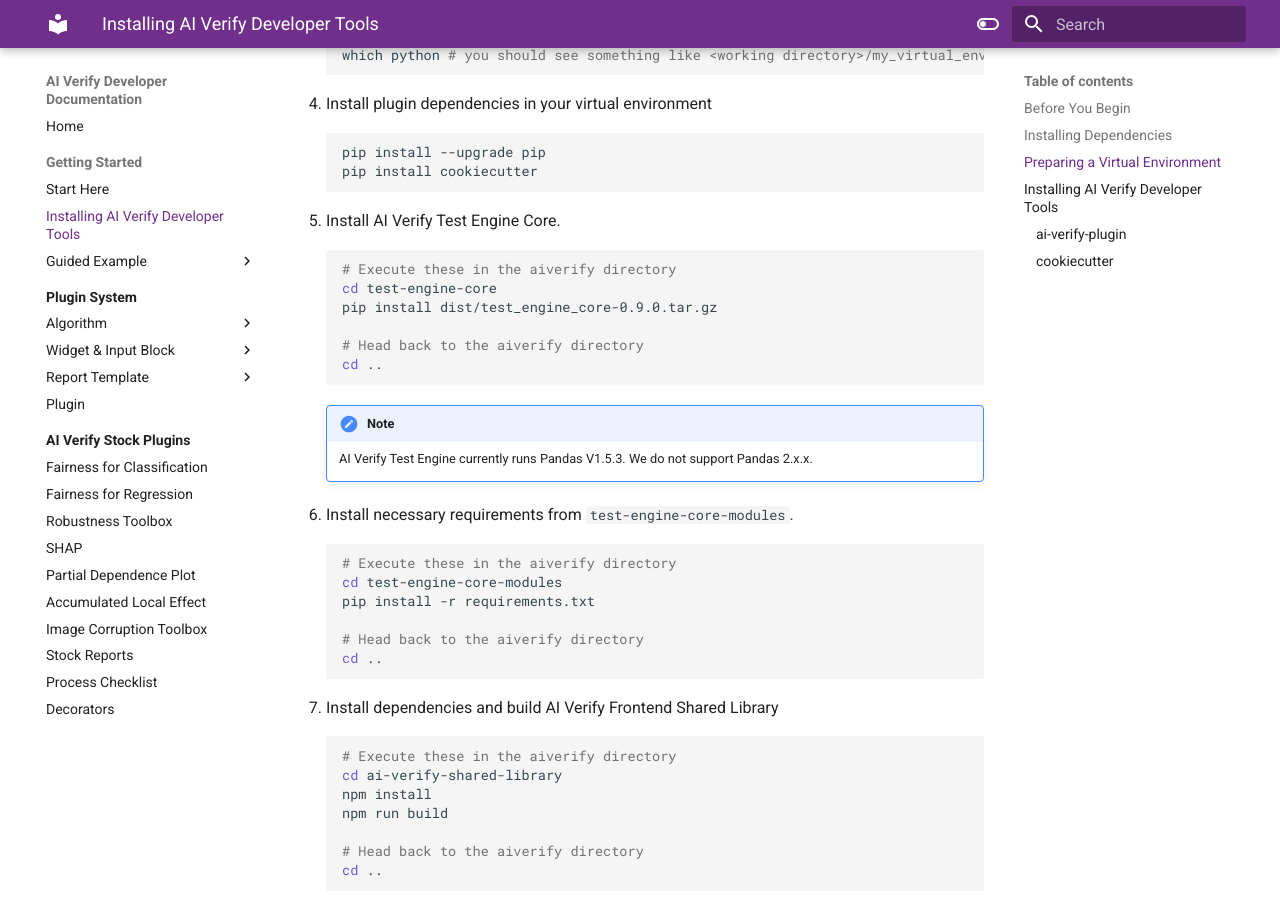
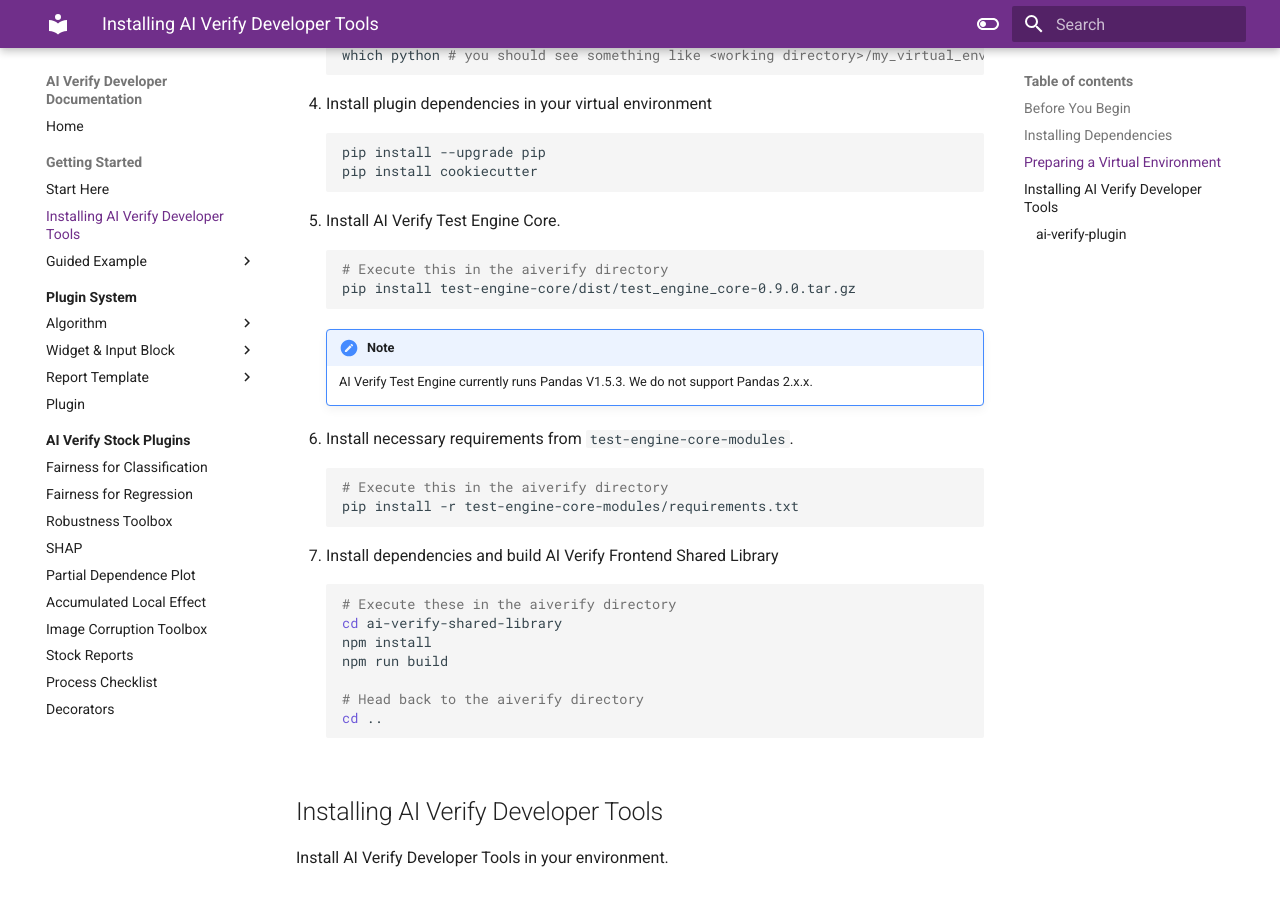
Before and after one commit to aiverify-foundation/aiverify-developer-tools, an MkDocs documentation site: the page built from docs/getting_started/install_aiverify_dev_tools.md, in a window 1280 px wide and 900 px high, scrolled down 2008 px. Built offline with MkDocs 1.6.1 and Material for MkDocs 9.7.7, drawn with Linux system fonts in a browser that asks for light colours; some of the changed text lies outside the part shown.

Commit message:
removed cookiecutter from instructions

````diff
--- a/docs/getting_started/install_aiverify_dev_tools.md
+++ b/docs/getting_started/install_aiverify_dev_tools.md
@@ -84,12 +84,8 @@
 
 1. Install AI Verify Test Engine Core.
 ```bash
-# Execute these in the aiverify directory
-cd test-engine-core
-pip install dist/test_engine_core-0.9.0.tar.gz
-
-# Head back to the aiverify directory
-cd ..
+# Execute this in the aiverify directory
+pip install test-engine-core/dist/test_engine_core-0.9.0.tar.gz
 ```
 
     !!! Note
@@ -97,12 +93,8 @@
 
 1. Install necessary requirements from `test-engine-core-modules`.
 ```bash
-# Execute these in the aiverify directory
-cd test-engine-core-modules
-pip install -r requirements.txt
-
-# Head back to the aiverify directory
-cd ..
+# Execute this in the aiverify directory
+pip install -r test-engine-core-modules/requirements.txt
 ```
 
 1. Install dependencies and build AI Verify Frontend Shared Library
@@ -156,12 +148,4 @@
 Options:
   --help  Show help                                                                                           [boolean]
 ```
-
-#### cookiecutter
-```bash
-cookiecutter -h
-```
-
-![cookiecutter Help Text](../images/cookiecutter_help_text.png)
-
 Congratulations! You are ready to create your first plugin.
````
